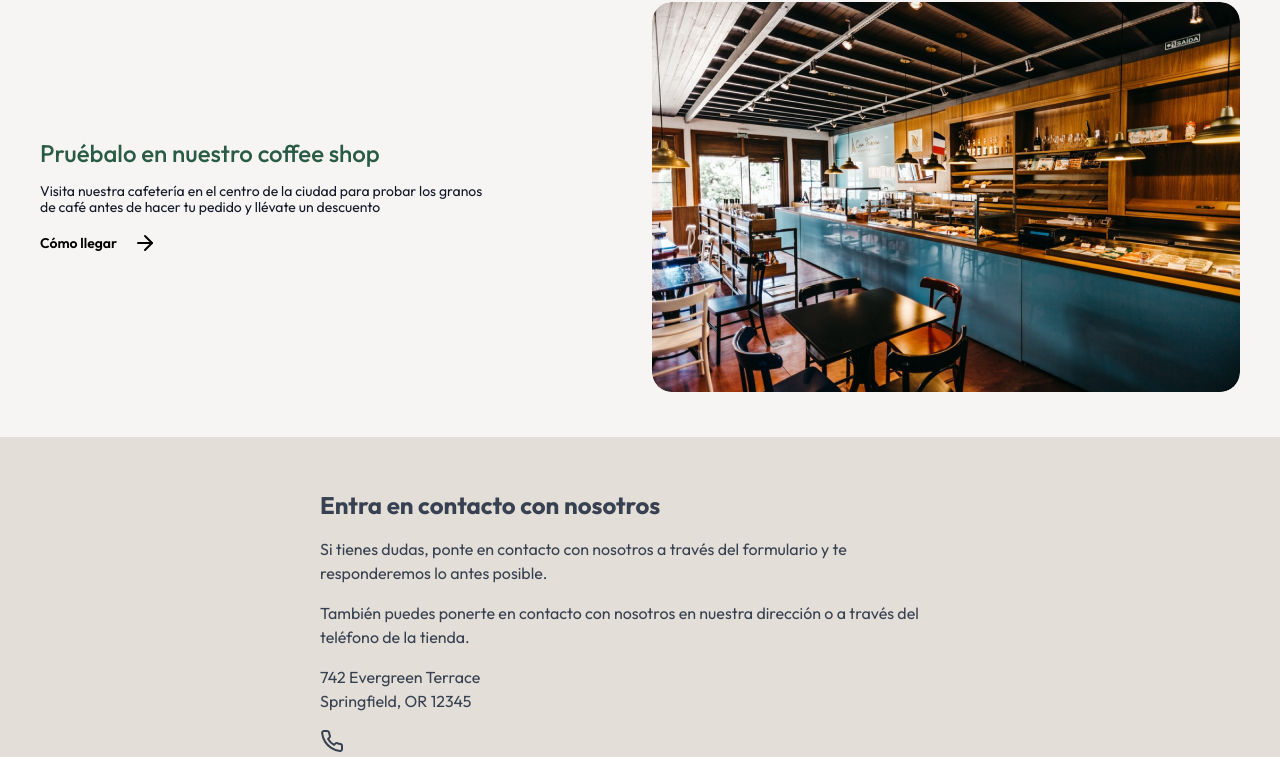
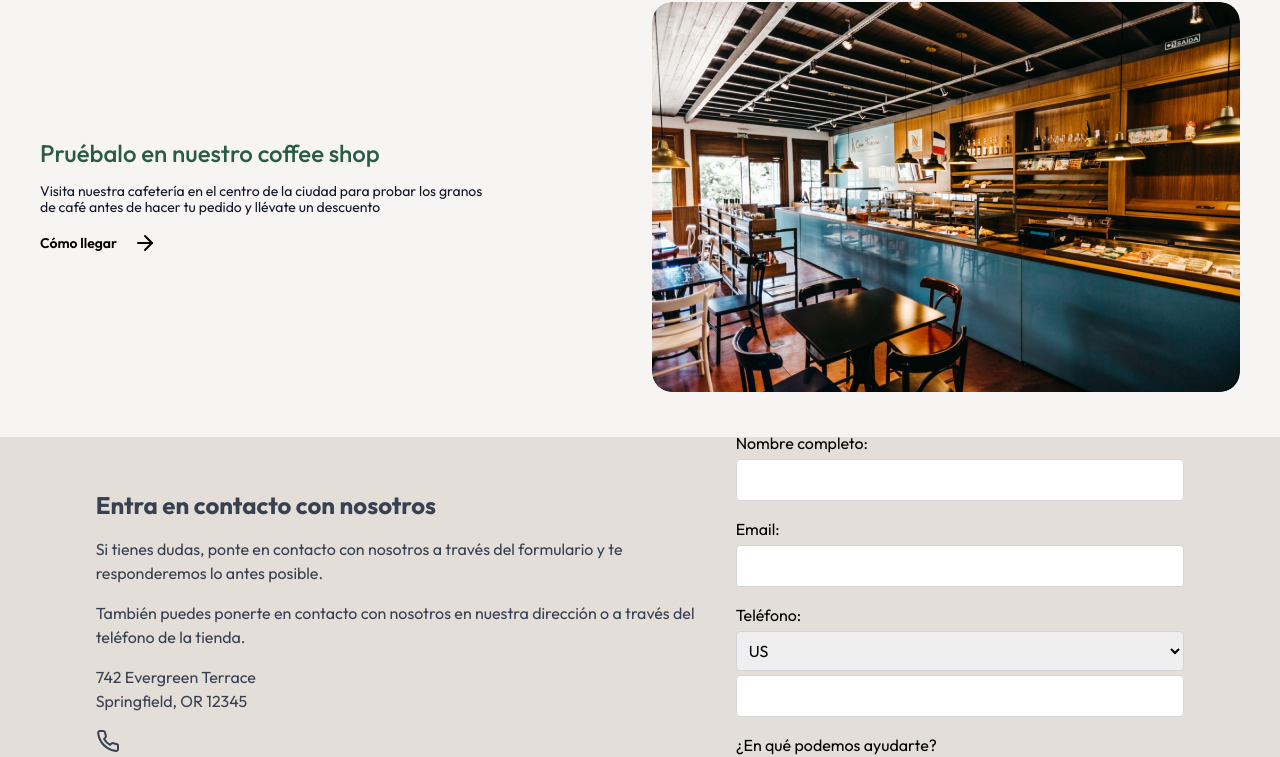
Before and after one commit to gabrielaspooky/CafeDeAlturaV2, a Next.js app in the folder cafe-de-altura/: page / in a window 1280 px wide. Shown: the part 1980-2737 px from the top of the page. Built offline with nearby package versions, Linux system fonts and the light colour scheme; no server answers.

Commit message:
added home form

```diff
--- a/cafe-de-altura/src/app/(main)/ContactForm.jsx
+++ b/cafe-de-altura/src/app/(main)/ContactForm.jsx
@@ -1,5 +1,7 @@
+"use client"
 import React from 'react'
 import { Mail, Phone } from "lucide-react";
+import HomeForm from './HomeForm';
 
 const ContactForm = () => {
   return (
@@ -26,6 +28,7 @@ const ContactForm = () => {
           <a href="#" className="text-blue-500 font-semibold">Ver nuestras ofertas.</a>
         </p>
           </div>
+          <HomeForm />
     </div>
   )
 }
--- /dev/null
+++ b/cafe-de-altura/src/app/(main)/HomeForm.jsx
@@ -0,0 +1,92 @@
+"use client"
+import React, { useState } from 'react';
+
+const HomeForm = () => {
+  const [formData, setFormData] = useState({
+    nombreCompleto: '',
+    email: '',
+    telefono: '',
+    prefijo: '+1', // Agrega `prefijo` al estado
+    mensaje: '',
+    aceptaTerminos: false,
+  });
+
+  const handleChange = (event) => {
+    const { name, value, type, checked } = event.target;
+    setFormData({
+      ...formData,
+      [name]: type === 'checkbox' ? checked : value,
+    });
+  };
+
+  const handleSubmit = (event) => {
+    event.preventDefault();
+    console.log(formData);
+  };
+
+  return (
+    <form onSubmit={handleSubmit} className="space-y-4">
+      <label className="block">
+        Nombre completo:
+        <input
+          type="text"
+          name="nombreCompleto"
+          value={formData.nombreCompleto}
+          onChange={handleChange}
+          className="block w-full mt-1 p-2 border border-gray-300 rounded"
+        />
+      </label>
+      <label className="block">
+        Email:
+        <input
+          type="email"
+          name="email"
+          value={formData.email}
+          onChange={handleChange}
+          className="block w-full mt-1 p-2 border border-gray-300 rounded"
+        />
+      </label>
+      <label className="block">
+        Teléfono:
+        <select
+          name="prefijo"
+          value={formData.prefijo}
+          onChange={handleChange}
+          className="block w-full mt-1 p-2 border border-gray-300 rounded"
+        >
+          <option value="+1">US</option>
+          {/* Agregar más opciones de prefijos según sea necesario */}
+        </select>
+        <input
+          type="tel"
+          name="telefono"
+          value={formData.telefono}
+          onChange={handleChange}
+          className="block w-full mt-1 p-2 border border-gray-300 rounded"
+        />
+      </label>
+      <label className="block">
+        ¿En qué podemos ayudarte?
+        <textarea
+          name="mensaje"
+          value={formData.mensaje}
+          onChange={handleChange}
+          className="block w-full mt-1 p-2 border border-gray-300 rounded"
+        />
+      </label>
+      <label className="block">
+        <input
+          type="checkbox"
+          name="aceptaTerminos"
+          checked={formData.aceptaTerminos}
+          onChange={handleChange}
+          className="mr-2"
+        />
+        Acepto la Política de Privacidad y los Términos y condiciones.
+      </label>
+      <button type="submit" className="px-4 py-2 bg-blue-500 text-white rounded">Enviar</button>
+    </form>
+  );
+};
+
+export default HomeForm;
--- a/cafe-de-altura/src/app/globals.css
+++ b/cafe-de-altura/src/app/globals.css
@@ -1,13 +1,16 @@
+/* Importa las directrices de Tailwind CSS */
 @tailwind base;
 @tailwind components;
 @tailwind utilities;
 
+/* Define variables CSS para el esquema de colores */
 :root {
   --foreground-rgb: 0, 0, 0;
   --background-start-rgb: 214, 219, 220;
   --background-end-rgb: 255, 255, 255;
 }
 
+/* Configura variables para el esquema de color oscuro */
 @media (prefers-color-scheme: dark) {
   :root {
     --foreground-rgb: 255, 255, 255;
@@ -16,18 +19,19 @@
   }
 }
 
+/* Estilos globales para el cuerpo del documento */
 body {
   color: rgb(var(--foreground-rgb));
   background: linear-gradient(
       to bottom,
-      transparent,
+      rgb(var(--background-start-rgb)),
       rgb(var(--background-end-rgb))
-    )
-    rgb(var(--background-start-rgb));
+    );
 }
 
+/* Agrega clases personalizadas a la capa de utilidades de Tailwind */
 @layer utilities {
   .text-balance {
-    text-wrap: balance;
+    text-wrap: balance; /* Esta propiedad está en desuso, podrías considerar alternativas */
   }
 }
```
